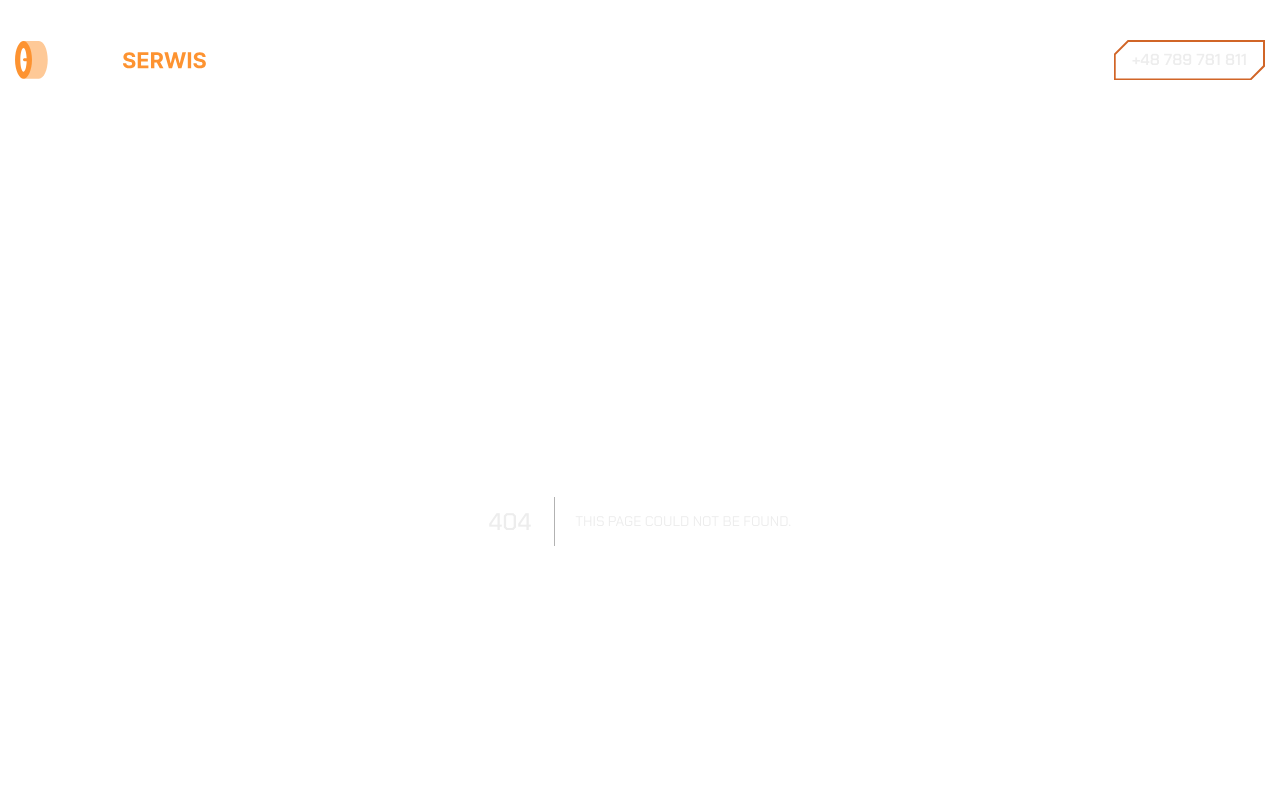
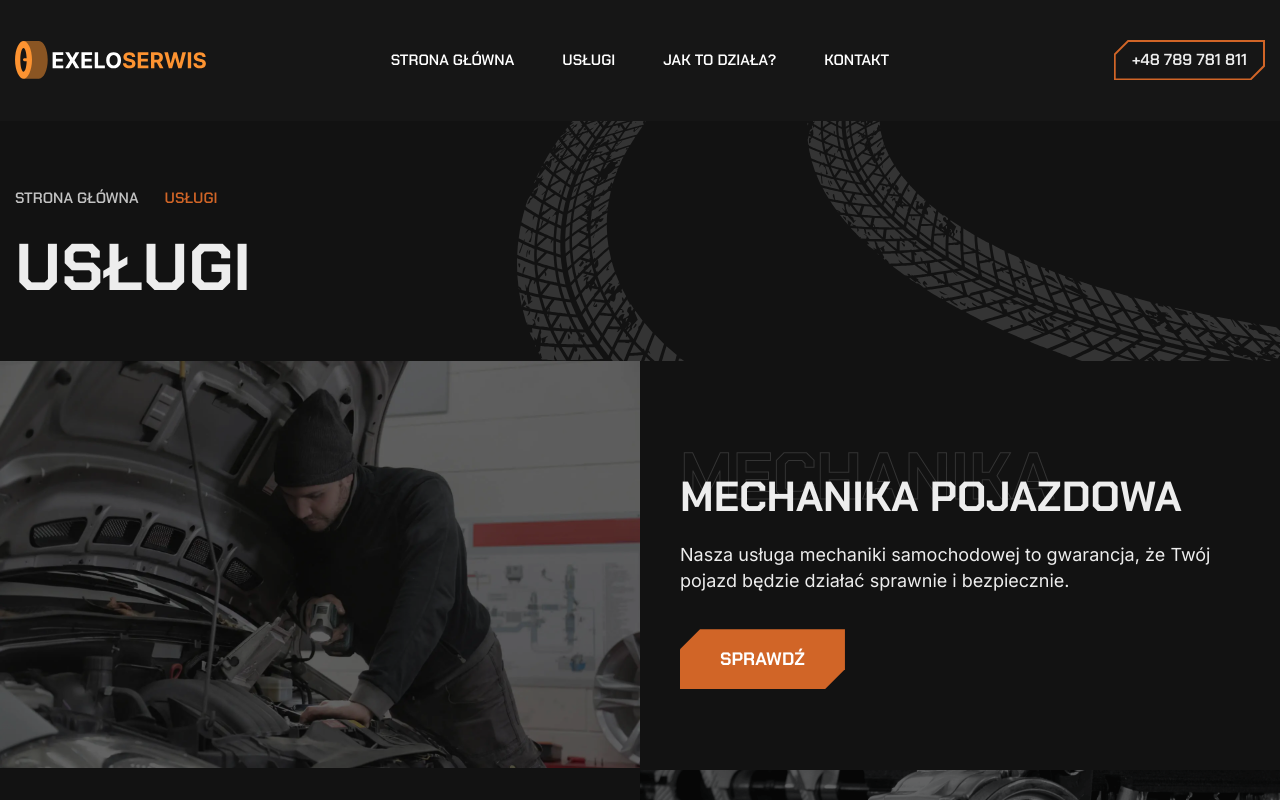
Before and after one commit to Andrzej-Marek/exelowarszowicepl, a Next.js app: page /uslugi in a window 1280 px wide. Before the commit this address had no page. Shown: the top 800 px of the page. Built offline with nearby package versions, Linux system fonts and the light colour scheme.

Commit message:
Uslugi page

```diff
--- /dev/null
+++ b/src/app/uslugi/page.tsx
@@ -0,0 +1,49 @@
+import ServiceDetailsSection from "@/components/Sections/ServiceDetailsSection";
+import { Metadata } from "next";
+import Link from "next/link";
+
+const UslugiPage = () => {
+  return (
+    <>
+      <main className="page_content">
+        <section
+          className="page_banner"
+          style={{
+            backgroundImage: `url("/assets/images/shapes/tyre_print_3.svg")`,
+          }}
+        >
+          <div className="container">
+            <ul className="breadcrumb_nav unordered_list">
+              <li>
+                <Link href="/">Strona Główna</Link>
+              </li>
+              <li>
+                <Link href="/">Usługi</Link>
+              </li>
+            </ul>
+            <h1 className="page_title wow" data-splitting>
+              Usługi
+            </h1>
+          </div>
+        </section>
+
+        <ServiceDetailsSection />
+      </main>
+    </>
+  );
+};
+
+export const metadata: Metadata = {
+  title: "Nasze Usługi | Serwis Samochodowy EXELO",
+  description:
+    "Zapoznaj się z naszym szerokim zakresem usług samochodowych, w tym mechaniką, elektryką, klimatyzacją, wymianą rozrządów i wiele innych. Jesteśmy profesjonalnym serwisem, który zadba o Twój pojazd.",
+
+  openGraph: {
+    title: "Nasze Usługi | Serwis Samochodowy EXELO",
+    description:
+      "Zapoznaj się z naszym szerokim zakresem usług samochodowych, w tym mechaniką, elektryką, klimatyzacją, wymianą rozrządów i wiele innych. Jesteśmy profesjonalnym serwisem, który zadba o Twój pojazd.",
+    type: "website",
+    url: "https://exelo-warszowice.pl/uslugi",
+  },
+};
+export default UslugiPage;
--- a/src/skeletons/ServicePageSkeleton.tsx
+++ b/src/skeletons/ServicePageSkeleton.tsx
@@ -69,6 +69,7 @@ const ServicePageSkeleton = ({ data }: ServicePageSkeletonProps) => {
             <div className="col-lg-8">
               <div className="details_image">
                 <Image
+                  quality={70}
                   className="service-image"
                   width={1786}
                   height={778}
@@ -127,9 +128,11 @@ const DescriptionPoints = ({ points }: { points: string[] }) => {
         {points.map((point, index) => (
           <li key={index}>
             <span className="info_icon ">
-              <img
+              <Image
                 src="/assets/images/icons/icon_square.svg"
                 alt="ProMotors - Icon Square"
+                width={9}
+                height={9}
               />
             </span>
             <span className="info_text">{point}</span>
```
